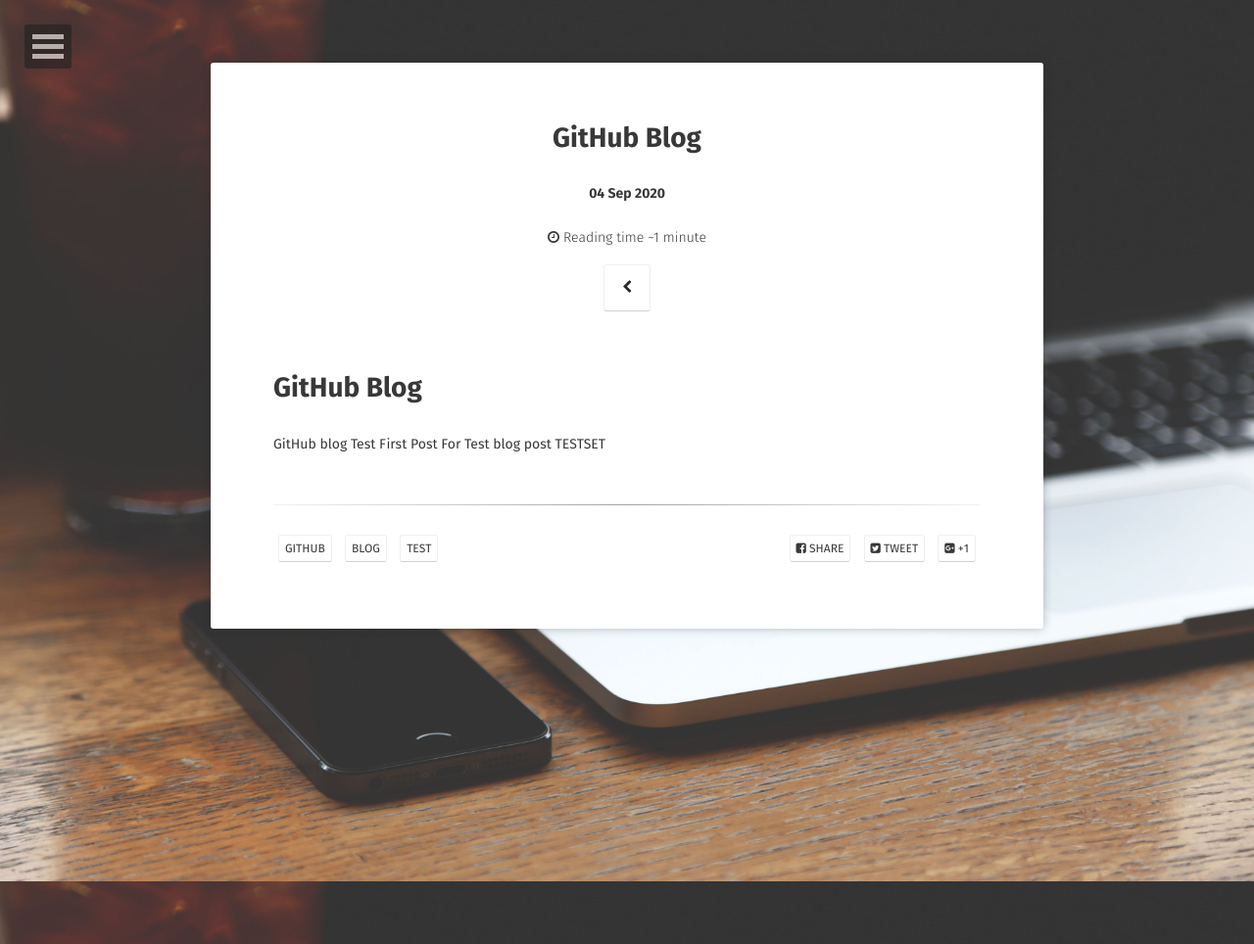
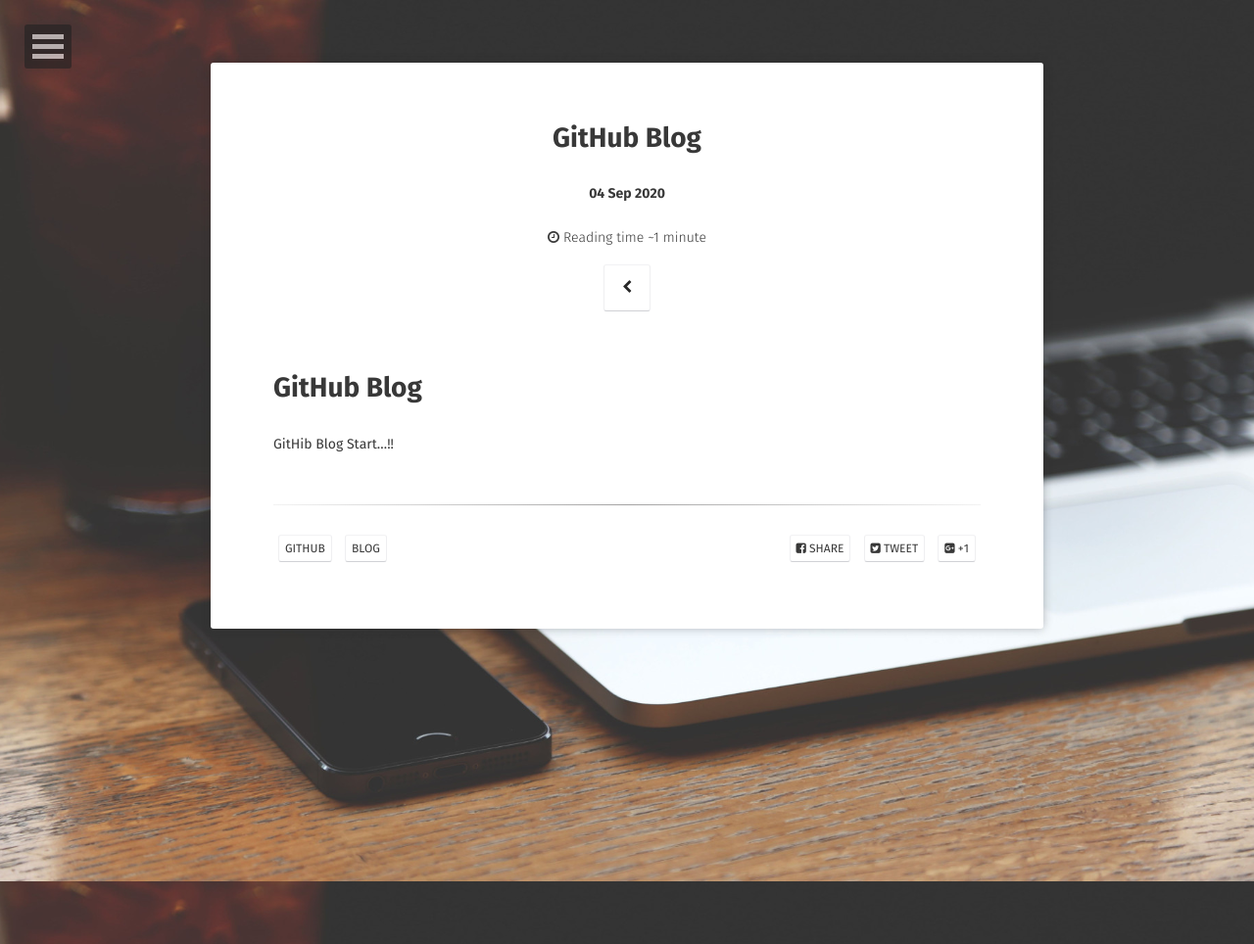
Before and after one commit to skypotato/skypotato.github.io, a Jekyll site: the page built from _posts/2020-09-04-GitHub-post.md, in a window 1280 px wide. Shown: the whole page at 98% size. Built offline with Jekyll 4.4.1, drawn with Linux system fonts in a browser that asks for light colours; some web fonts are replaced.

Commit message:
Update 2020-09-04-GitHub-post.md

```diff
--- a/_posts/2020-09-04-GitHub-post.md
+++ b/_posts/2020-09-04-GitHub-post.md
@@ -7,10 +7,7 @@
 tag:
 - github
 - blog
-- test
 comments: true
 ---
 # GitHub Blog
-GitHub blog Test
-First Post For Test
-blog post TESTSET
+GitHib Blog Start...!!
```
